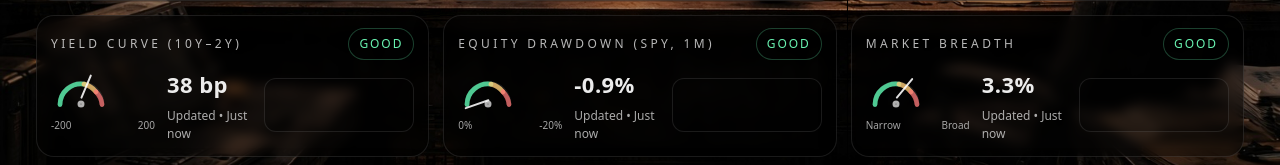
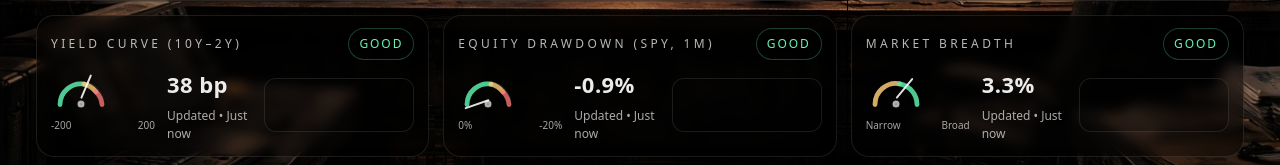
Before and after one commit to oliverwatt2025/inmetuveritas, a React (Vite) app: page / in a window 1280 px wide. Shown: the part 480-645 px from the top of the page. Built offline with nearby package versions, Linux system fonts and the light colour scheme; no server answers.

Commit message:
Align market breadth gauge colours with positive breadth status thresholds

```diff
--- a/src/App.tsx
+++ b/src/App.tsx
@@ -605,30 +605,32 @@ function GaugeCard({
                 strokeWidth="16"
                 strokeLinecap="round"
               />
-              {/* Green segment */}
-              <path
-                d="M 30 110 A 70 70 0 0 1 110 42"
-                fill="none"
-                stroke="rgba(90, 235, 170, 0.85)"
-                strokeWidth="16"
-                strokeLinecap="round"
-              />
-              {/* Amber segment */}
-              <path
-                d="M 110 42 A 70 70 0 0 1 150 68"
-                fill="none"
-                stroke="rgba(255, 205, 120, 0.80)"
-                strokeWidth="16"
-                strokeLinecap="round"
-              />
-              {/* Red segment */}
-              <path
-                d="M 150 68 A 70 70 0 0 1 170 110"
-                fill="none"
-                stroke="rgba(255, 120, 120, 0.75)"
-                strokeWidth="16"
-                strokeLinecap="round"
-              />
+              {g.key === "breadth" ? (
+                <>
+                  {/* Breadth uses WARN through +2 percentage points and GOOD above.
+                      With the -10..+10 range, +2 is 60% of the gauge's span.
+                      Broader participation belongs at the green/right end. */}
+                  <path d="M 30 110 A 70 70 0 0 1 111.6 40.9"
+                    fill="none" stroke="rgba(255, 205, 120, 0.82)"
+                    strokeWidth="16" strokeLinecap="round" />
+                  <path d="M 111.6 40.9 A 70 70 0 0 1 170 110"
+                    fill="none" stroke="rgba(90, 235, 170, 0.85)"
+                    strokeWidth="16" strokeLinecap="round" />
+                </>
+              ) : (
+                <>
+                  {/* Default stress-gauge risk scale: green → amber → red. */}
+                  <path d="M 30 110 A 70 70 0 0 1 110 42"
+                    fill="none" stroke="rgba(90, 235, 170, 0.85)"
+                    strokeWidth="16" strokeLinecap="round" />
+                  <path d="M 110 42 A 70 70 0 0 1 150 68"
+                    fill="none" stroke="rgba(255, 205, 120, 0.80)"
+                    strokeWidth="16" strokeLinecap="round" />
+                  <path d="M 150 68 A 70 70 0 0 1 170 110"
+                    fill="none" stroke="rgba(255, 120, 120, 0.75)"
+                    strokeWidth="16" strokeLinecap="round" />
+                </>
+              )}
             </svg>
 
             {/* Extremes shown below the dial to avoid colliding with the readout.
```
